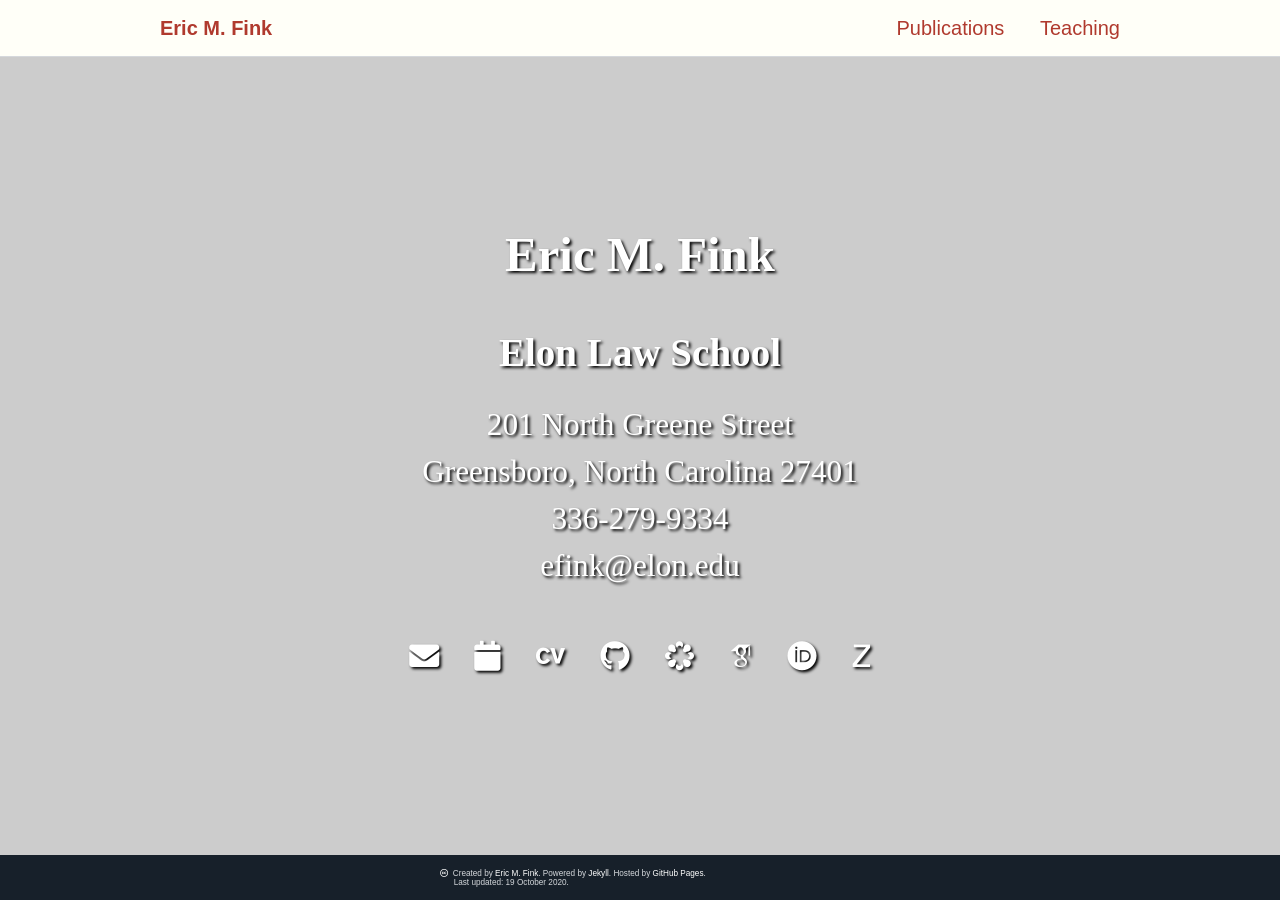
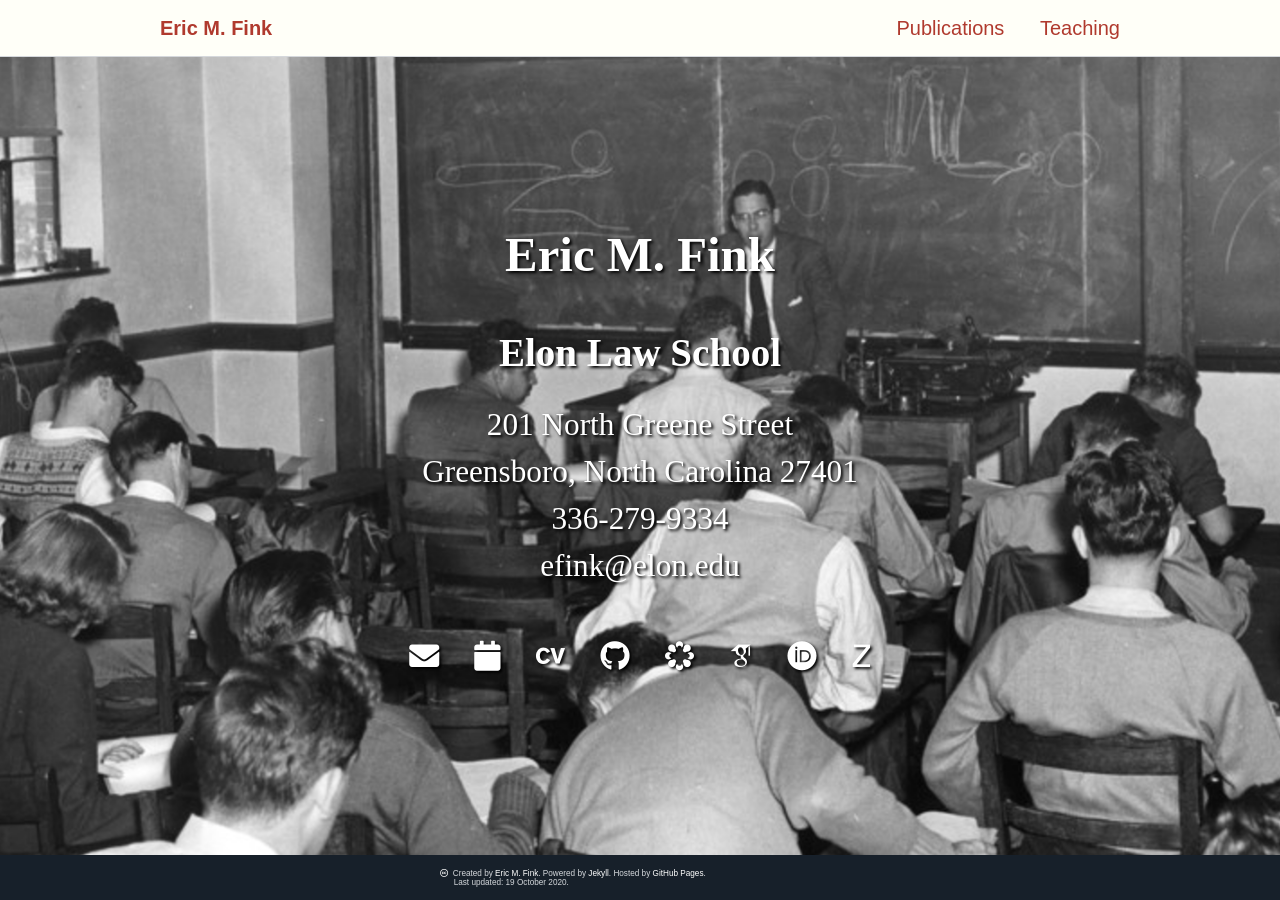
Before and after one commit to LuckyJimJD/ElonLaw, a Jekyll site: the page built from _pages/home.md, in a window 1280 px wide. Built offline with Jekyll 4.4.1, drawn with Linux system fonts in a browser that asks for light colours; some web fonts are replaced; comment, search, counter and statistics services are not loaded.

Commit message:
revise home/html

```diff
--- a/_layouts/home.html
+++ b/_layouts/home.html
@@ -3,7 +3,7 @@
 {% include head.html %}
 
 <body class="fullwidth">
-	<div class="profile-image">
+	<div class="profile-image" style="background-image: url('https://www.emfink.net/ElonLaw/assets/img/cover.png');">
 		{% include header.html %}
 		<div class="page-container">
 			<div class="profile">
```
